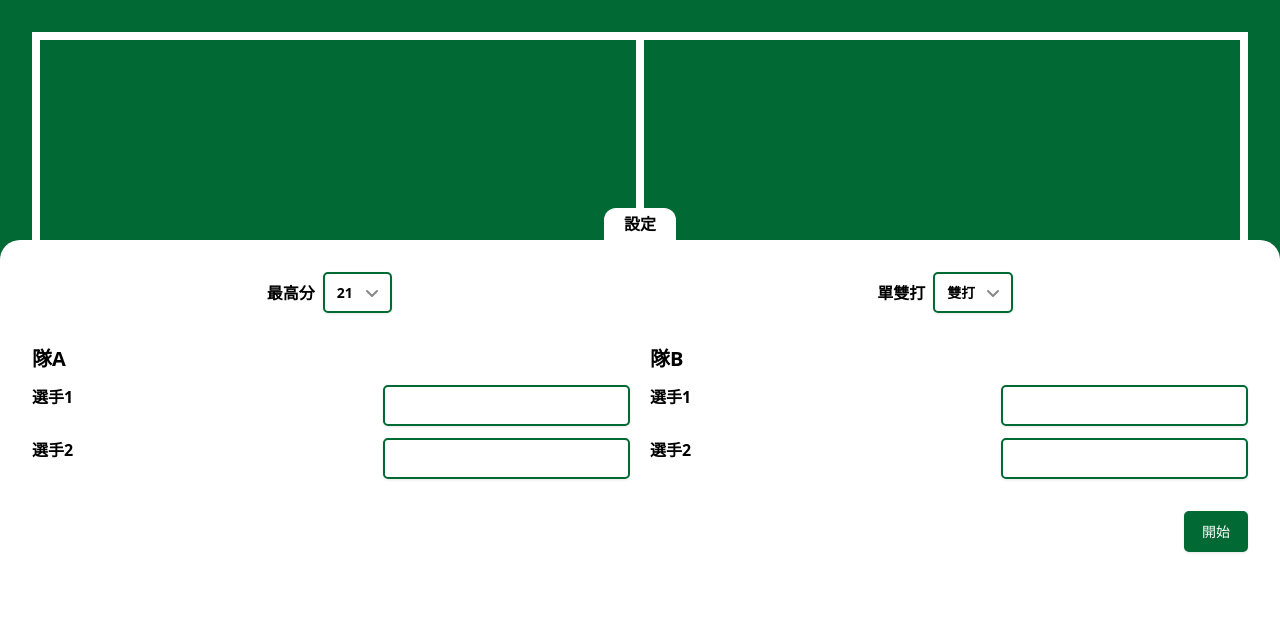
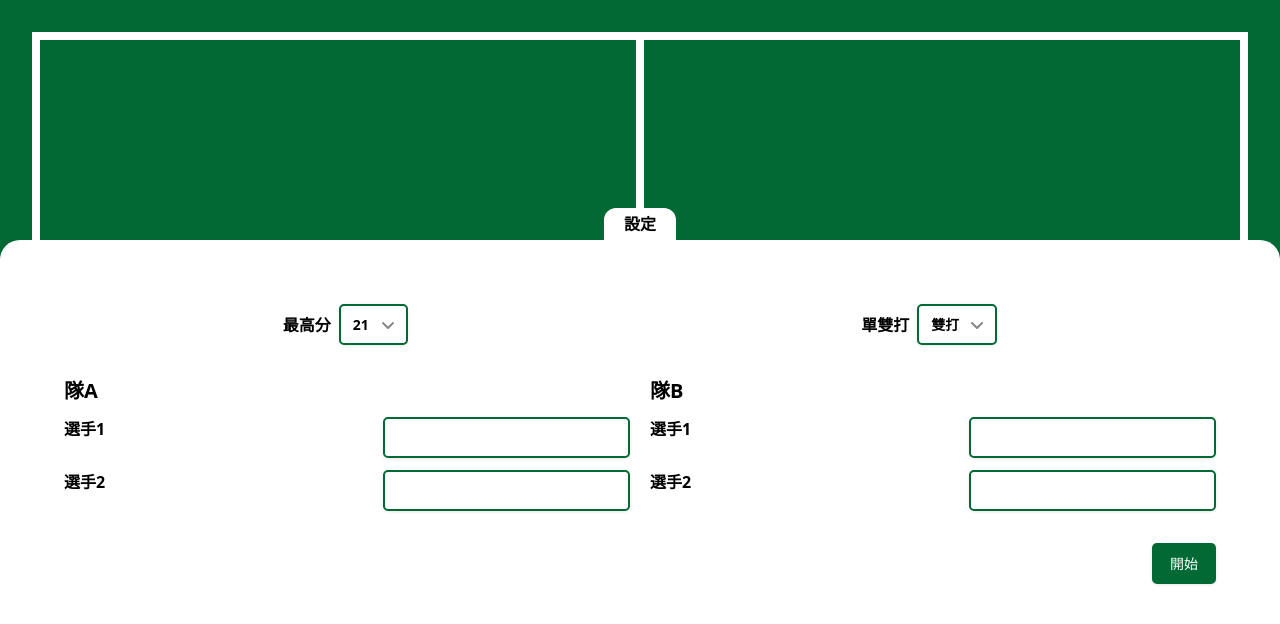
Before and after one commit to zrtian0819/scoreboard-nuxt, a Nuxt app: page / in a window 1280 px wide. Shown: the top 624 px of the page. Built offline with nearby package versions, Linux system fonts and the light colour scheme.

Commit message:
feat: 微調排版

```diff
--- a/components/BadmintonScoreBoard.vue
+++ b/components/BadmintonScoreBoard.vue
@@ -78,7 +78,7 @@
         設定
       </div>
       <div
-        class="bg-white px-8 py-10 sm:p-8 rounded-t-[10px] sm:rounded-t-[20px] w-screen shadow-sm h-[80dvh] sm:h-[70dvh] flex flex-col gap-5 overflow-auto"
+        class="bg-white pt-10 sm:pt-auto p-5 md:p-10 xl:p-16 rounded-t-[10px] sm:rounded-t-[20px] w-screen shadow-sm h-[80dvh] sm:h-[70dvh] flex flex-col gap-5 overflow-auto"
       >
         <div class="flex flex-col gap-8">
           <div class="flex items-center gap-4">
```
